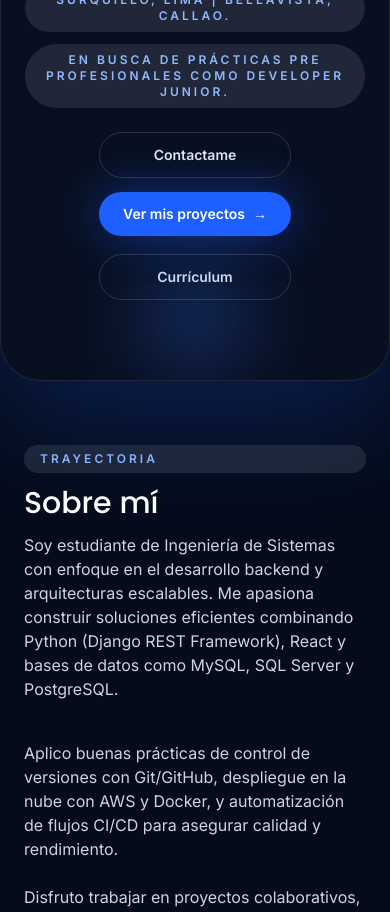
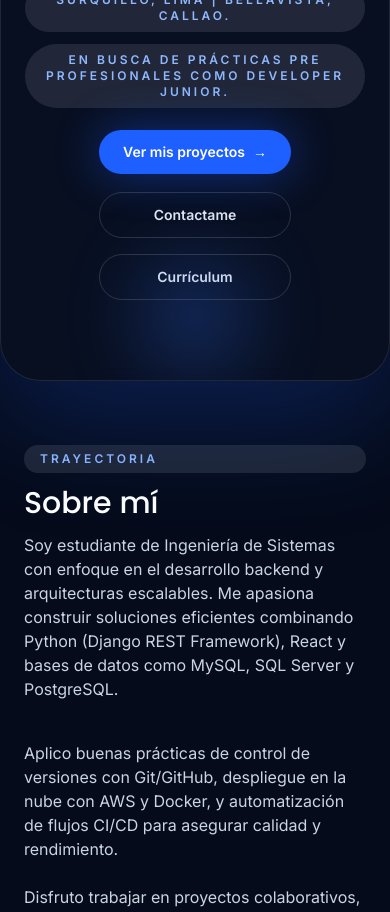
Before and after one commit to FrancoChihuan/FrancoChihuan.github.io, a React (Vite) app: page / in a window 390 px wide. Shown: the part 1040-1952 px from the top of the page. Built offline with nearby package versions, Linux system fonts and the light colour scheme.

Commit message:
hero listo

```diff
--- a/src/components/Header.tsx
+++ b/src/components/Header.tsx
@@ -237,16 +237,8 @@ const Header = ({ menuOpen, setMenuOpen, navItems }: HeaderProps) => (
             </div>
             <div className="flex flex-col items-center gap-4 md:flex-row md:justify-center md:gap-4">
               <motion.a
-                href="#contacto"
-                className="md:order-1 inline-flex w-full max-w-[220px] items-center justify-center gap-2 rounded-full border border-white/15 bg-transparent px-6 py-3 text-sm font-semibold text-slate-200 transition hover:border-primary-300 hover:text-white focus-visible:outline focus-visible:outline-2 focus-visible:outline-offset-2 focus-visible:outline-primary-300 md:w-auto md:max-w-none"
-                whileHover={{ y: -3 }}
-                whileTap={{ scale: 0.97 }}
-              >
-                Contactame
-              </motion.a>
-              <motion.a
                 href="#proyectos"
-                className="md:order-2 inline-flex w-full max-w-[220px] items-center justify-center gap-2 rounded-full bg-primary-500 px-6 py-3 text-sm font-semibold text-white shadow-glow-primary transition focus-visible:outline focus-visible:outline-2 focus-visible:outline-offset-2 focus-visible:outline-primary-300 md:w-auto md:max-w-none"
+                className="order-1 inline-flex w-full max-w-[220px] items-center justify-center gap-2 rounded-full bg-primary-500 px-6 py-3 text-sm font-semibold text-white shadow-glow-primary transition focus-visible:outline focus-visible:outline-2 focus-visible:outline-offset-2 focus-visible:outline-primary-300 md:order-2 md:w-auto md:max-w-none"
                 animate={{ y: [0, -6, 0] }}
                 transition={{
                   duration: 1.6,
@@ -262,9 +254,17 @@ const Header = ({ menuOpen, setMenuOpen, navItems }: HeaderProps) => (
                 <span aria-hidden="true">→</span>
               </motion.a>
               <motion.a
+                href="#contacto"
+                className="order-2 inline-flex w-full max-w-[220px] items-center justify-center gap-2 rounded-full border border-white/15 bg-transparent px-6 py-3 text-sm font-semibold text-slate-200 transition hover:border-primary-300 hover:text-white focus-visible:outline focus-visible:outline-2 focus-visible:outline-offset-2 focus-visible:outline-primary-300 md:order-1 md:w-auto md:max-w-none"
+                whileHover={{ y: -3 }}
+                whileTap={{ scale: 0.97 }}
+              >
+                Contactame
+              </motion.a>
+              <motion.a
                 href="/miPDF/Curriculum_Vitae.pdf"
                 download
-                className="md:order-3 inline-flex w-full max-w-[220px] items-center justify-center gap-2 rounded-full border border-white/15 bg-transparent px-6 py-3 text-sm font-semibold text-slate-200 transition hover:border-primary-300 hover:text-white focus-visible:outline focus-visible:outline-2 focus-visible:outline-offset-2 focus-visible:outline-primary-300 md:w-auto md:max-w-none"
+                className="order-3 inline-flex w-full max-w-[220px] items-center justify-center gap-2 rounded-full border border-white/15 bg-transparent px-6 py-3 text-sm font-semibold text-slate-200 transition hover:border-primary-300 hover:text-white focus-visible:outline focus-visible:outline-2 focus-visible:outline-offset-2 focus-visible:outline-primary-300 md:order-3 md:w-auto md:max-w-none"
                 whileHover={{ y: -3 }}
                 whileTap={{ scale: 0.97 }}
               >
```
